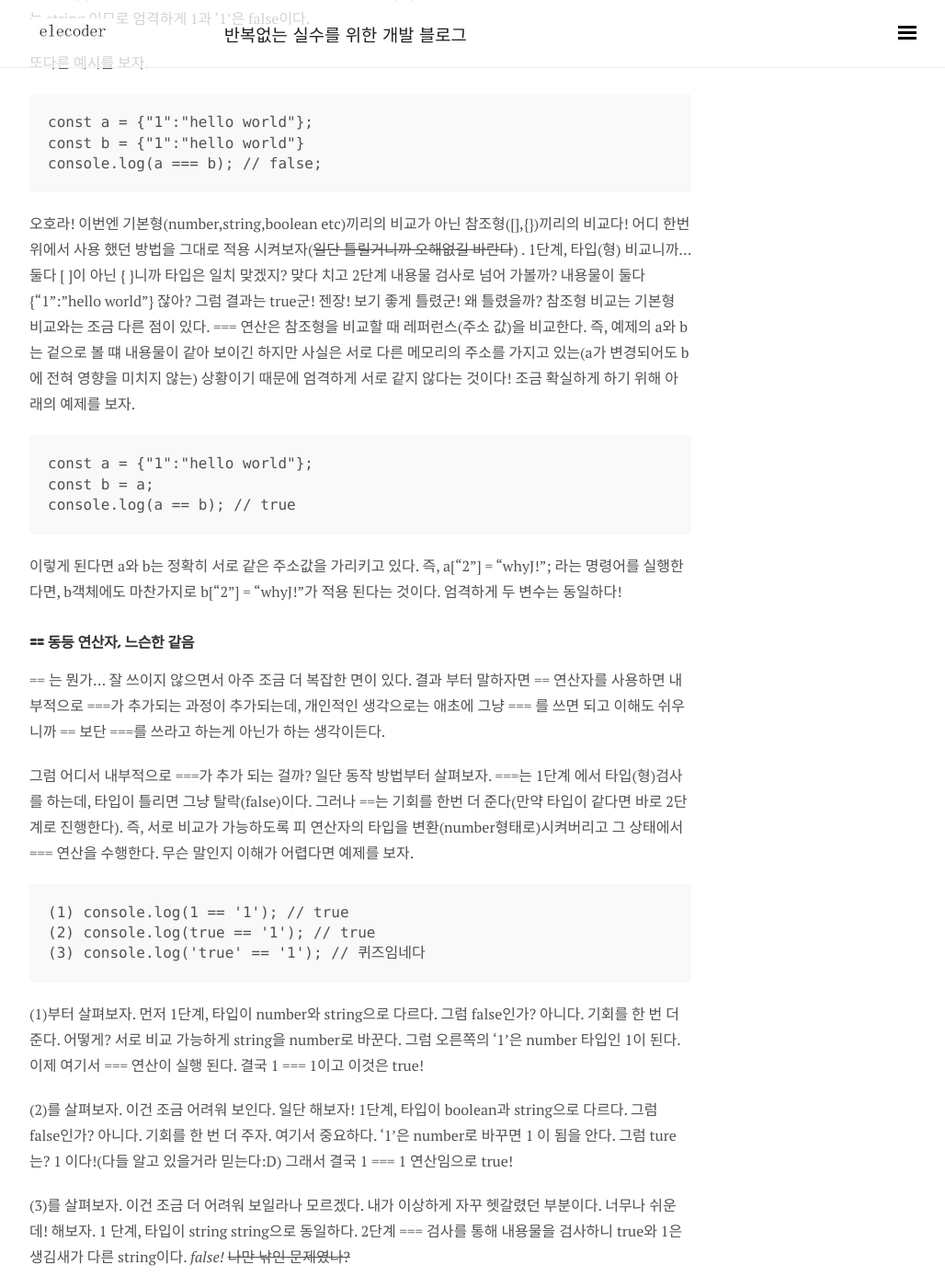
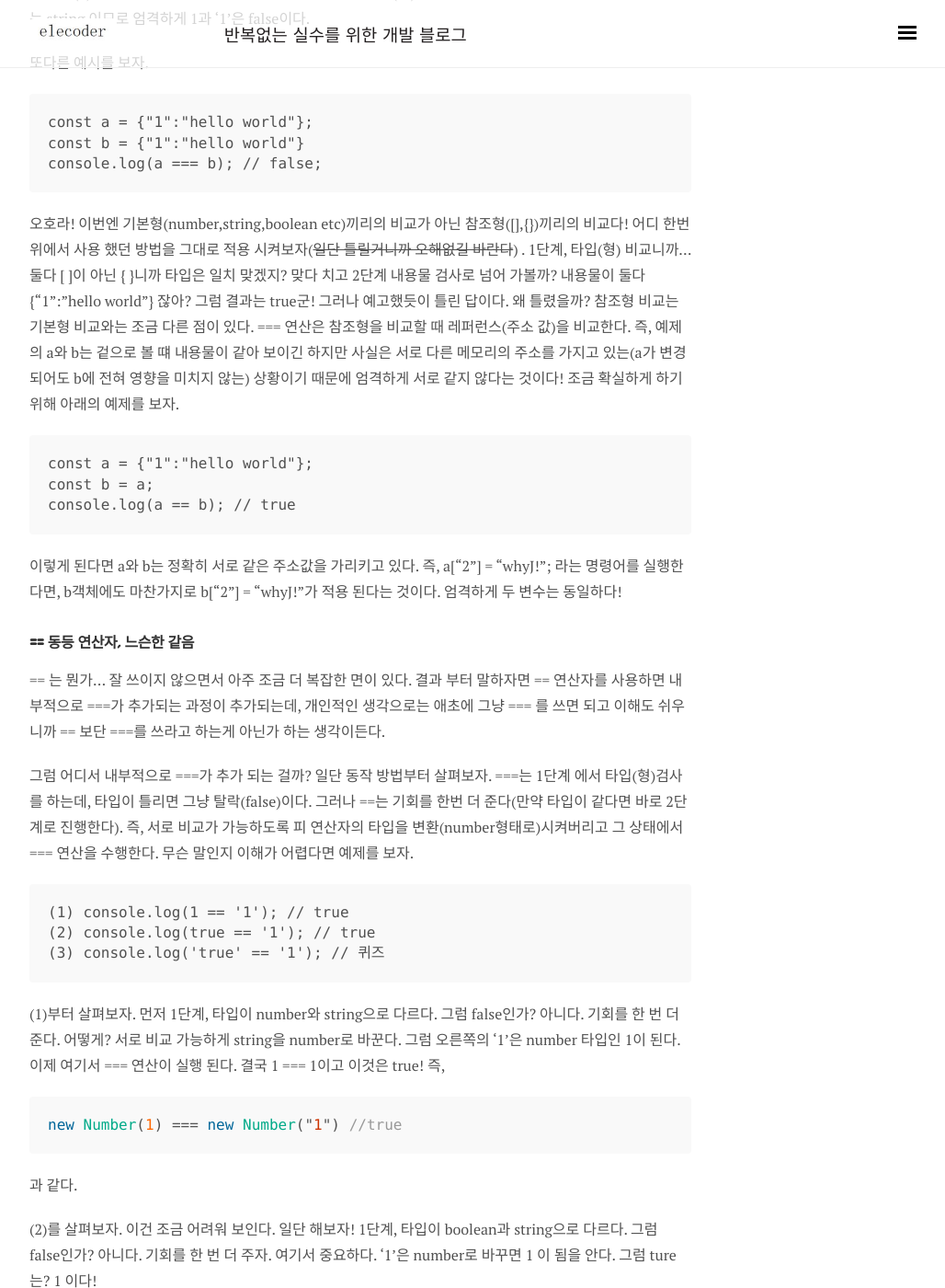
Before and after one commit to wooooooak/wooooooak.github.io, a Jekyll site: the page built from _posts/2018-07-06-javascript의 == vs ==.md, in a window 1280 px wide and 1400 px high, scrolled down 881 px. Shown: the whole window at 92% size, without its empty margins (248-1276 px from the left). Built offline with Jekyll 4.4.1, drawn with Linux system fonts in a browser that asks for light colours; nearby versions of some CDN libraries; some web fonts are replaced; comment, search, counter and statistics services are not loaded; some of the changed text lies outside the part shown.

Commit message:
javascript == vs === 수정

````diff
--- a/_posts/2018-07-06-javascript의 == vs ==.md
+++ b/_posts/2018-07-06-javascript의 == vs ==.md
@@ -28,7 +28,7 @@ const a = {"1":"hello world"};
 const b = {"1":"hello world"}
 console.log(a === b); // false;
 ```
-오호라! 이번엔 기본형(number,string,boolean etc)끼리의 비교가 아닌 참조형([],{})끼리의 비교다! 어디 한번 위에서 사용 했던 방법을 그대로 적용 시켜보자(~~일단 틀릴거니까 오해없길 바란다~~) . 1단계, 타입(형) 비교니까... 둘다 [ ]이 아닌 { }니까 타입은 일치 맞겠지? 맞다 치고 2단계 내용물 검사로 넘어 가볼까? 내용물이 둘다 {"1":"hello world"} 잖아? 그럼 결과는 true군! 젠장! 보기 좋게 틀렸군! 왜 틀렸을까? 참조형 비교는 기본형 비교와는 조금 다른 점이 있다. === 연산은 참조형을 비교할 때 레퍼런스(주소 값)을 비교한다. 즉, 예제의 a와 b는 겉으로 볼 떄 내용물이 같아 보이긴 하지만 사실은 서로 다른 메모리의 주소를 가지고 있는(a가 변경되어도 b에 전혀 영향을 미치지 않는) 상황이기 때문에 엄격하게 서로 같지 않다는 것이다! 조금 확실하게 하기 위해 아래의 예제를 보자.
+오호라! 이번엔 기본형(number,string,boolean etc)끼리의 비교가 아닌 참조형([],{})끼리의 비교다! 어디 한번 위에서 사용 했던 방법을 그대로 적용 시켜보자(~~일단 틀릴거니까 오해없길 바란다~~) . 1단계, 타입(형) 비교니까... 둘다 [ ]이 아닌 { }니까 타입은 일치 맞겠지? 맞다 치고 2단계 내용물 검사로 넘어 가볼까? 내용물이 둘다 {"1":"hello world"} 잖아? 그럼 결과는 true군! 그러나 예고했듯이 틀린 답이다. 왜 틀렸을까? 참조형 비교는 기본형 비교와는 조금 다른 점이 있다. === 연산은 참조형을 비교할 때 레퍼런스(주소 값)을 비교한다. 즉, 예제의 a와 b는 겉으로 볼 떄 내용물이 같아 보이긴 하지만 사실은 서로 다른 메모리의 주소를 가지고 있는(a가 변경되어도 b에 전혀 영향을 미치지 않는) 상황이기 때문에 엄격하게 서로 같지 않다는 것이다! 조금 확실하게 하기 위해 아래의 예제를 보자.
 ```
 const a = {"1":"hello world"};
 const b = a;
@@ -44,13 +44,23 @@ console.log(a == b); // true
 ```
 (1) console.log(1 == '1'); // true
 (2) console.log(true == '1'); // true
-(3) console.log('true' == '1'); // 퀴즈임네다
+(3) console.log('true' == '1'); // 퀴즈
 ```
-(1)부터 살펴보자. 먼저 1단계, 타입이 number와 string으로 다르다. 그럼 false인가? 아니다. 기회를 한 번 더 준다. 어떻게? 서로 비교 가능하게 string을 number로 바꾼다. 그럼 오른쪽의 '1'은 number 타입인 1이 된다. 이제 여기서 === 연산이 실행 된다. 결국 1 === 1이고 이것은 true!
+(1)부터 살펴보자. 먼저 1단계, 타입이 number와 string으로 다르다. 그럼 false인가? 아니다. 기회를 한 번 더 준다. 어떻게? 서로 비교 가능하게 string을 number로 바꾼다.
+ 그럼 오른쪽의 '1'은 number 타입인 1이 된다. 이제 여기서 === 연산이 실행 된다. 결국 1 === 1이고 이것은 true! 즉,
+``` javascript
+new Number(1) === new Number("1") //true
+```
+과 같다.
 
-(2)를 살펴보자. 이건 조금 어려워 보인다. 일단 해보자! 1단계, 타입이 boolean과 string으로 다르다. 그럼 false인가? 아니다. 기회를 한 번 더 주자. 여기서 중요하다. '1'은 number로 바꾸면 1 이 됨을 안다. 그럼 ture는? 1 이다!(다들 알고 있을거라 믿는다:D) 그래서 결국 1 === 1 연산임으로 true!
+(2)를 살펴보자. 이건 조금 어려워 보인다. 일단 해보자! 1단계, 타입이 boolean과 string으로 다르다. 그럼 false인가? 아니다. 기회를 한 번 더 주자. 여기서 중요하다. '1'은 number로 바꾸면 1 이 됨을 안다. 그럼 ture는? 1 이다!
+```javascript
+new Number(true); // 1
+```
+(다들 알고 있을거라 믿는다:D) 결국 1 === 1 연산임으로 true!
 
-(3)를 살펴보자. 이건 조금 더 어려워 보일라나 모르겠다. 내가 이상하게 자꾸 헷갈렸던 부분이다. 너무나 쉬운데! 해보자. 1 단계, 타입이 string string으로 동일하다. 2단계 === 검사를 통해 내용물을 검사하니 true와 1은 생김새가 다른 string이다. _false!_ ~~나만 낚인 문제였나?~~
+
+(3)를 살펴보자. 이건 조금 더 어려워 보일라나 모르겠다. 내가 이상하게 자꾸 헷갈렸던 부분이다. 너무나 쉬운데! 해보자. 1 단계, 타입이 string string으로 동일하다. 이미 서로 동일한 타입이므로 Number화 시키지 않는다. 스트링 그대로 비교하는면 되는 것이다. 2단계 === 검사를 통해 내용물을 검사하니 true와 1은 생김새가 다른 string이다. 따라서 _false!_ ~~나만 낚인 문제였나..~~
 
 ==의 참조형([],{})은 ===와 동일하다!
 
````
